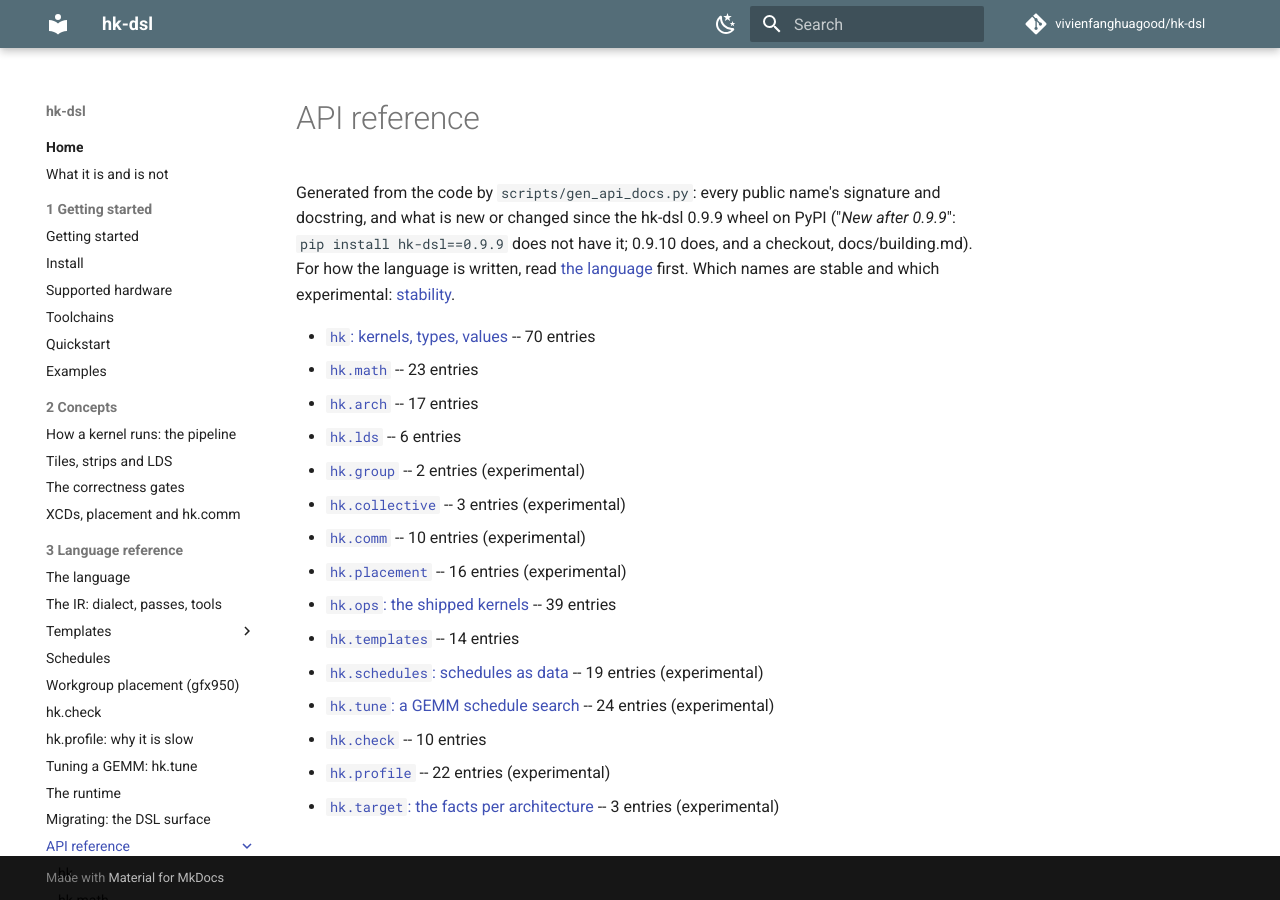
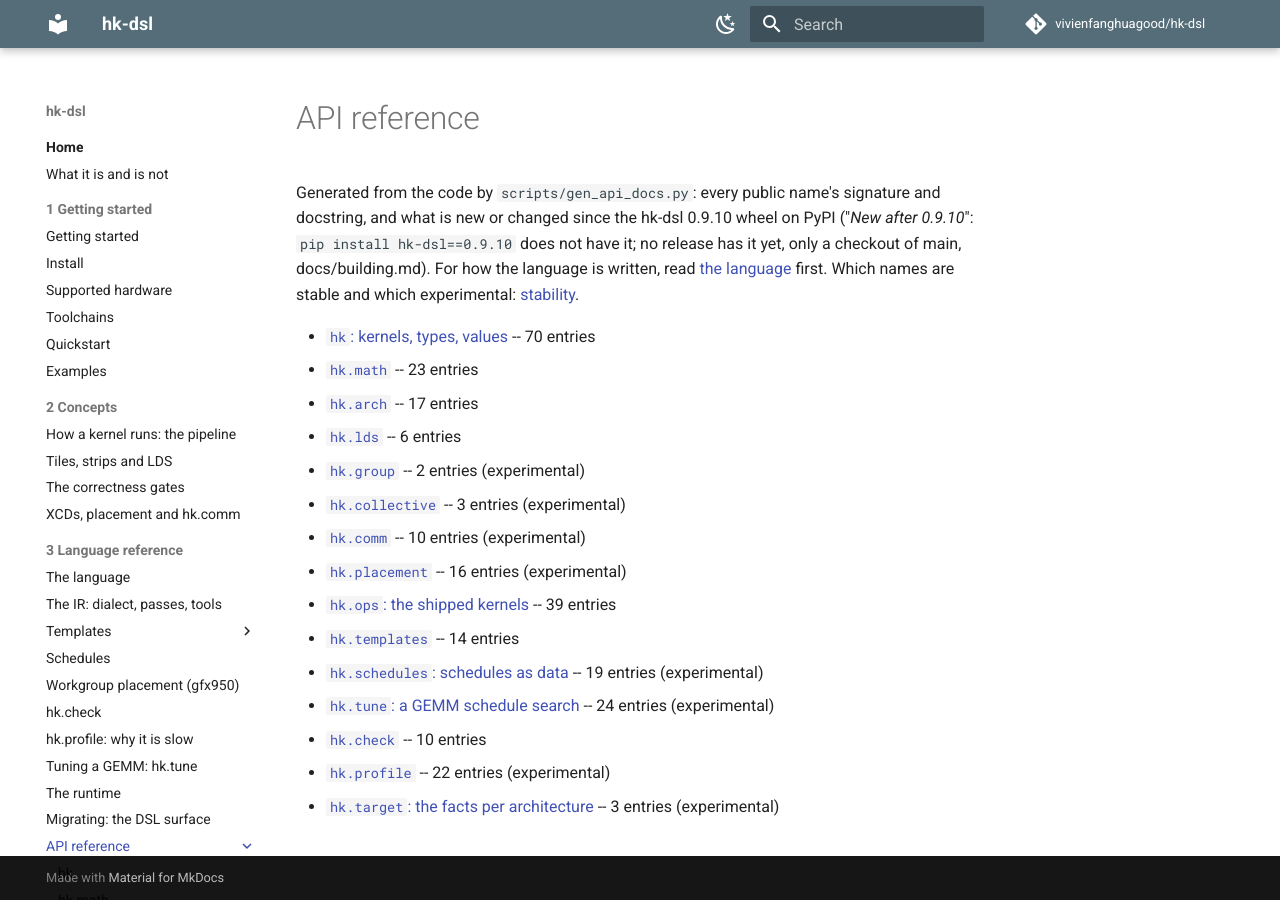
Before and after one commit to vivienfanghuagood/hk-dsl, an MkDocs documentation site: the page built from docs/api/README.md, in a window 1280 px wide. Built offline with MkDocs 1.6.1 and Material for MkDocs 9.7.7, drawn with Linux system fonts in a browser that asks for light colours; comment, search, counter and statistics services are not loaded.

Commit message:
post-release 0.9.10: API marks against the 0.9.10 wheel, RELEASE = None, CHANGELOG Unreleased
As #300 for 0.9.9: scripts/api_baseline_0.9.10.json from the v0.9.10 cp310 wheel; PYPI = "0.9.10",
RELEASE = None, regenerated; test_api_docs against 0.9.10; llms.txt, the skill and docs/README:
marks are New after 0.9.10, main only; an empty ## Unreleased at the top of CHANGELOG.

Co-Authored-By: Claude <noreply@anthropic.com>

```diff
--- a/docs/api/README.md
+++ b/docs/api/README.md
@@ -2,7 +2,7 @@
 
 # API reference
 
-Generated from the code by `scripts/gen_api_docs.py`: every public name's signature and docstring, and what is new or changed since the hk-dsl 0.9.9 wheel on PyPI ("*New after 0.9.9*": `pip install hk-dsl==0.9.9` does not have it; 0.9.10 does, and a checkout, docs/building.md). For how the language is written, read [the language](../language.md) first. Which names are stable and which experimental: [stability](../stability.md).
+Generated from the code by `scripts/gen_api_docs.py`: every public name's signature and docstring, and what is new or changed since the hk-dsl 0.9.10 wheel on PyPI ("*New after 0.9.10*": `pip install hk-dsl==0.9.10` does not have it; no release has it yet, only a checkout of main, docs/building.md). For how the language is written, read [the language](../language.md) first. Which names are stable and which experimental: [stability](../stability.md).
 
 - [`hk`: kernels, types, values](hk.md) -- 70 entries
 - [`hk.math`](hk.math.md) -- 23 entries
--- a/llms.txt
+++ b/llms.txt
@@ -68,7 +68,7 @@ It traces and runs on both GPUs, ragged shapes (100x1000) included; `hk.check` t
 
 ## Pitfalls
 
-- The docs describe main; `pip install hk-dsl` is 0.9.10 (check `hk.__version__`). The API reference marks what is *New after 0.9.9*: in 0.9.10, not in 0.9.9. 0.8.0 added, and 0.7.0 lacks, workgroup placement (`hk.kernel(placement=)`, `hk.Placement`, `hk.arch.xcd_count`), `hk.map_cpp`, the strip ops and element exchange. 0.6.0's synchronous `g.load` / `g.store` on gfx950 read and write past a partial last tile; 0.7.0's do not.
+- The docs describe main; `pip install hk-dsl` is 0.9.10 (check `hk.__version__`). The API reference marks what is *New after 0.9.10*: on main only, in no release yet. 0.8.0 added, and 0.7.0 lacks, workgroup placement (`hk.kernel(placement=)`, `hk.Placement`, `hk.arch.xcd_count`), `hk.map_cpp`, the strip ops and element exchange. 0.6.0's synchronous `g.load` / `g.store` on gfx950 read and write past a partial last tile; 0.7.0's do not.
 - Positional kernel parameters are tensors (`hk.Tensor[dtype]`, 4-D `(batch, depth, rows, cols)`; a 2-D tensor is `(rows, cols)`). Constexprs are keyword-only with a default, baked into the source: a new value is a new compile.
 - The transcendental math (gelu, dgelu, sqrt, rsqrt, silu) is fp32-only: load 16-bit data into an fp32 tile or strip (the load converts) and store it back (the store converts). `hk.math.gelu` is `F.gelu(x, approximate="tanh")`, not the erf default.
 - A strip's columns are whole chunks of `wave x run` (32 x run on gfx1100, 64 x run on gfx950): `CW=512` with `run=8` fits both. Read the wave from `hk.arch.target().wave` when a plan depends on it.
```
Also changed, not shown: CHANGELOG.md (+2 -0 lines), docs/README.md (+1 -1 lines), skills/hk-kernel/SKILL.md (+2 -2 lines), 4 other files.
